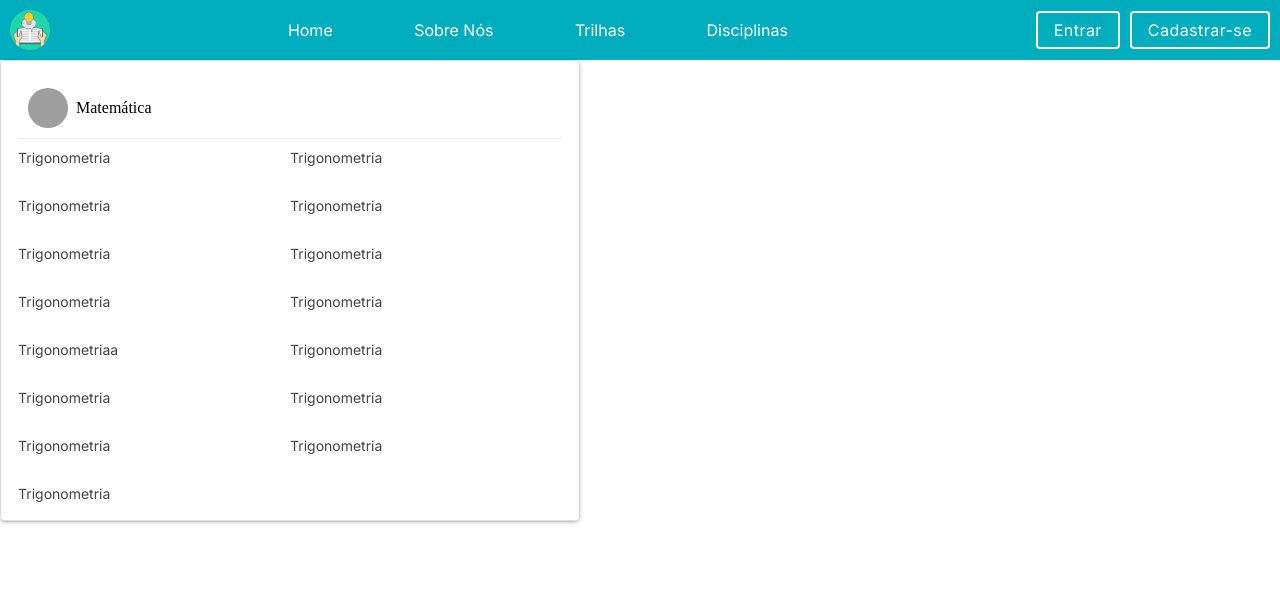
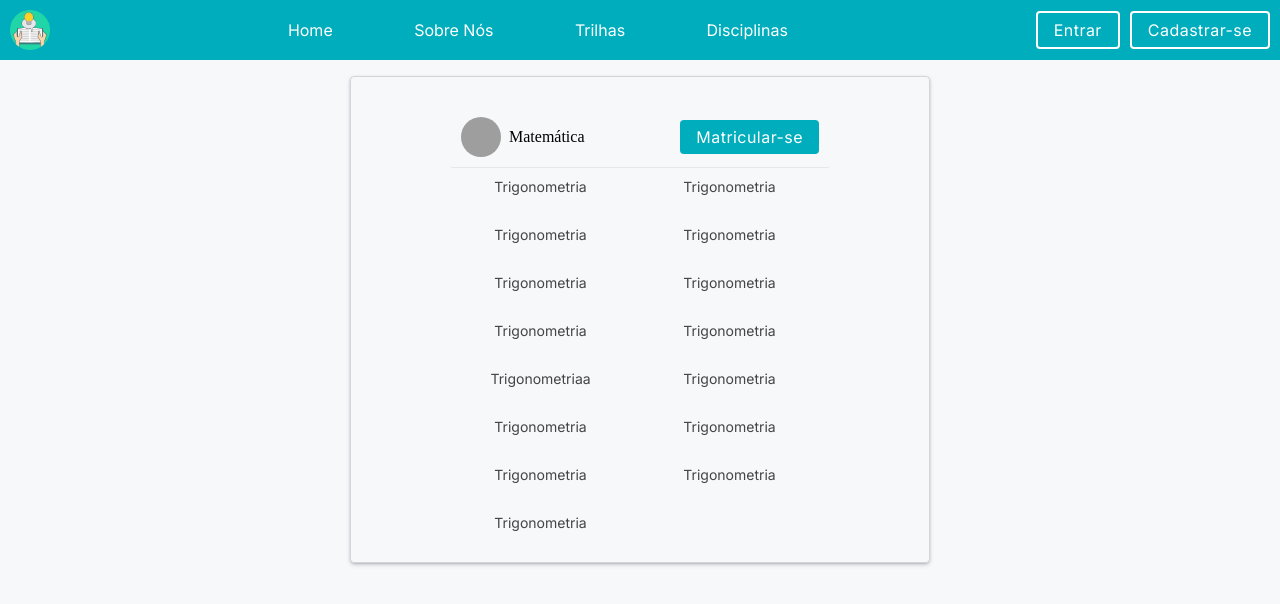
Before and after one commit to jvitorfeliciano/Know-Bridge, a React (Create React App) app: page /trails in a window 1280 px wide. Shown: the top 604 px of the page. Built offline with nearby package versions, Linux system fonts and the light colour scheme; no server answers; grey boxes are pictures that could not be loaded.

Commit message:
feat: add useReadTrails hok

```diff
--- a/src/constants/colors/index.js
+++ b/src/constants/colors/index.js
@@ -3,6 +3,7 @@ const colorDictionary = {
     white: "#FFFFFF",
     black: "#000000",
     gray: "#444444",
+    lightGray: "#F7F8FA",
 };
 
 export default colorDictionary;
--- /dev/null
+++ b/src/hooks/api/useReadTrails.js
@@ -0,0 +1,15 @@
+import useAsync from "../useAsync";
+import useToken from "../useToken";
+import * as trailsApi from "../../services/trailsApi";
+
+export default function useReadTrails() {
+    const token = useToken();
+    const {
+        loading: trailsLoading,
+        act: getTrails,
+        error: trailsError,
+        data: trails
+    } = useAsync(() => trailsApi.getTrails(token), true);
+
+    return { trailsLoading, getTrails, trailsError, trails };
+}
--- a/src/components/ContentBox/index.js
+++ b/src/pages/TrailsPage/TrailBox.js
@@ -1,8 +1,9 @@
 import { Avatar } from "@mui/material";
 import styled from "styled-components";
+import Button from "../../components/Button";
 import colorDictionary from "../../constants/colors";
 
-export default function ContentBox() {
+export default function TrailBox() {
     return (
         <Container>
             <Top>
@@ -10,7 +11,7 @@ export default function ContentBox() {
                     <Avatar alt="Remy Sharp" src="/static/images/avatar/1.jpg" />
                     <h2>Matemática</h2>
                 </TopLeft>
-                <TopRight></TopRight>
+                <Button>Matricular-se</Button>
             </Top>
             <Bottom>
                 <div>
@@ -40,7 +41,8 @@ export default function ContentBox() {
 const Container = styled.section`
     width: 580px;
     height: auto;
-    padding: 17px;
+    padding: 30px 100px;
+    margin-top: 16px;
     border: 1px solid rgba(33, 36, 44, 0.16);
     box-shadow: rgba(50, 50, 93, 0.25) 0px 2px 5px -1px, rgba(0, 0, 0, 0.3) 0px 1px 3px -1px;
     border-radius: 4px;
@@ -53,9 +55,6 @@ const Top = styled.div`
     display: flex;
     align-items: center;
     justify-content: space-between;
-`;
-const TopRight = styled.div`
-    background: yellow;
 `;
 
 const TopLeft = styled.div`
@@ -71,6 +70,7 @@ const Bottom = styled.div`
     margin-top: 10px;
     width: 100%;
     display: flex;
+    justify-content: center;
     div {
         margin-right: 10px;
         word-wrap: break-word;
@@ -80,6 +80,7 @@ const Bottom = styled.div`
         margin-top: 30px;
     }
     h3 {
+        text-align: center;
         font-family: "Inter", sans-serif;
         font-weight: 400;
         font-size: 14px;
--- a/src/pages/TrailsPage/index.js
+++ b/src/pages/TrailsPage/index.js
@@ -1,9 +1,23 @@
-import ContentBox from "../../components/ContentBox";
+import styled from "styled-components";
+import colorDictionary from "../../constants/colors";
+import useReadTrails from "../../hooks/api/useReadTrails";
+import TrailBox from "./TrailBox";
 
 export default function TrailsPage() {
+    const { trailsLoading, trails} = useReadTrails();
+    console.log(trails);
     return (
-        <div>
-            <ContentBox />
-        </div>
+        <Container>
+            <TrailBox />
+        </Container>
     );
 }
+
+const Container = styled.main`
+    width: 100vw;
+    height: calc(100vh - 60px);
+    background: ${colorDictionary.lightGray};
+    display: flex;
+    flex-direction: column;
+    align-items: center;
+`;
--- a/src/services/helpers.js
+++ b/src/services/helpers.js
@@ -1,9 +1,12 @@
 export default function createConfig(token) {
-    const config = {
-        headers: {
-            Authorization: `Bearer ${token}`,
-        },
-    };
-
+    const config =
+        token !== undefined
+            ? {
+                  headers: {
+                      Authorization: `Bearer ${token}`,
+                  },
+              }
+            : {};
+    console.log(config);
     return config;
 }
--- /dev/null
+++ b/src/services/trailsApi.js
@@ -0,0 +1,11 @@
+import api from "./api";
+import createConfig from "./helpers";
+
+async function getTrails(token) {
+    const config = createConfig(token);
+    const response = await api.get("/trails", config);
+
+    return response.data;
+}
+
+export { getTrails };
```
Also changed, not shown: src/components/MainContainer/index.js (+5 -3 lines).
